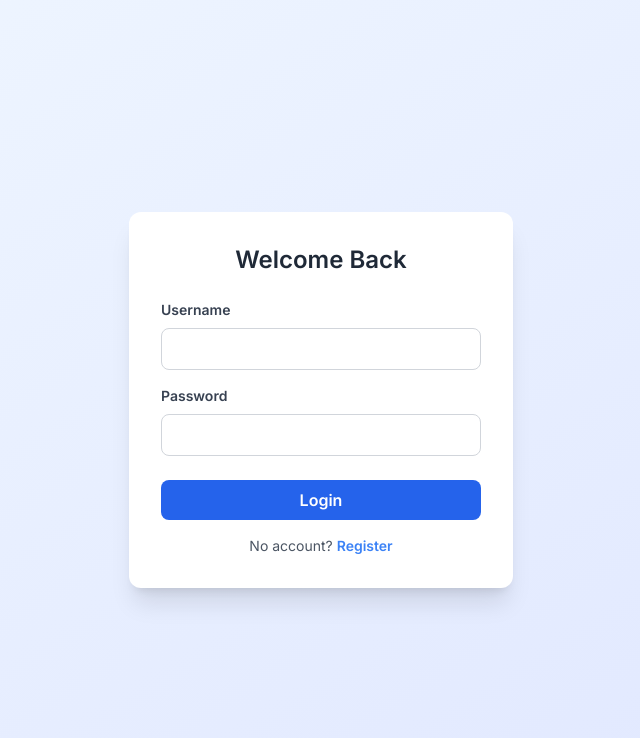
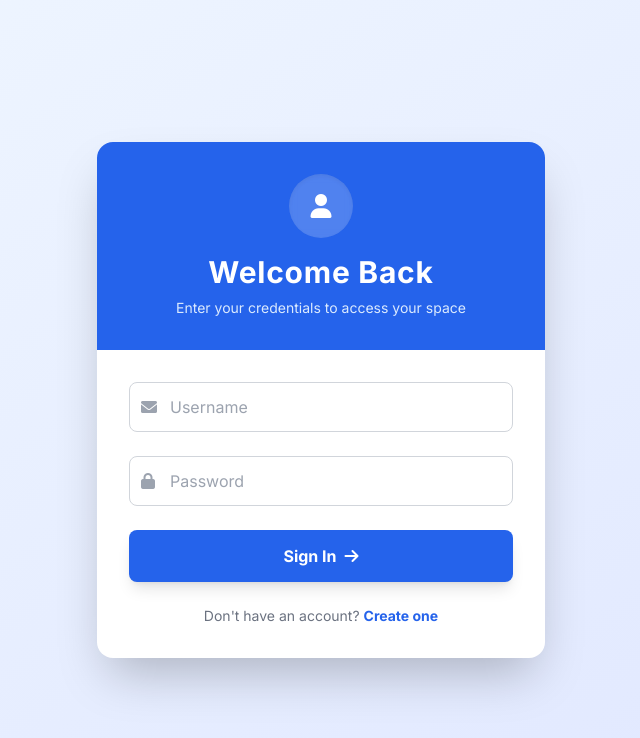
Before and after one commit to anvan5582-commits/websipte_koeb, a Flask app: page /login in a window 1280 px wide. Shown: the top 738 px of the page, without its empty margins (319-959 px from the left). Run offline with Flask 3, Linux system fonts and the light colour scheme; some libraries are stand-ins or nearby versions.

Commit message:
Update login.html

```diff
--- a/templates/login.html
+++ b/templates/login.html
@@ -2,35 +2,70 @@
 <html lang="en">
 <head>
     <meta charset="UTF-8">
+    <meta name="viewport" content="width=device-width, initial-scale=1.0">
     <title>Login - Dashboard</title>
     <script src="https://cdn.tailwindcss.com"></script>
-    <link href="https://fonts.googleapis.com/css2?family=Inter:wght@400;600&display=swap" rel="stylesheet">
+    <link href="https://cdnjs.cloudflare.com/ajax/libs/font-awesome/6.0.0/css/all.min.css" rel="stylesheet">
+    <link href="https://fonts.googleapis.com/css2?family=Inter:wght@300;400;500;600;700&display=swap" rel="stylesheet">
     <style> body { font-family: 'Inter', sans-serif; } </style>
 </head>
 <body class="bg-gradient-to-br from-blue-50 to-indigo-100 min-h-screen flex items-center justify-center p-4">
-    <div class="bg-white p-8 rounded-xl shadow-xl w-full max-w-sm">
-        <h2 class="text-2xl font-bold mb-6 text-gray-800 text-center">Welcome Back</h2>
+
+    <div class="bg-white rounded-2xl shadow-2xl w-full max-w-md overflow-hidden transform transition-all hover:scale-[1.01] duration-300">
+
+        <div class="bg-blue-600 p-8 text-center">
+            <div class="w-16 h-16 bg-white/20 backdrop-blur-sm rounded-full flex items-center justify-center mx-auto mb-4 text-white text-2xl shadow-inner">
+                <i class="fas fa-user"></i>
+            </div>
+            <h2 class="text-3xl font-bold text-white tracking-wide">Welcome Back</h2>
+            <p class="text-blue-100 text-sm mt-2">Enter your credentials to access your space</p>
+        </div>
+
+        <div class="p-8">
 
             {% with messages = get_flashed_messages() %}
             {% if messages %}
-            <div class="bg-red-100 text-red-600 p-3 rounded mb-4 text-sm">{{ messages[0] }}</div>
+                <div class="bg-red-50 border-l-4 border-red-500 text-red-700 p-4 rounded mb-6 text-sm flex items-center gap-2 animate-pulse">
+                    <i class="fas fa-exclamation-circle"></i>
+                    {{ messages[0] }}
+                </div>
             {% endif %}
             {% endwith %}
 
-        <form method="POST">
-            <div class="mb-4">
-                <label class="block text-gray-700 text-sm font-bold mb-2">Username</label>
-                <input type="text" name="username" class="w-full border border-gray-300 rounded-lg p-2 focus:ring-2 focus:ring-blue-500 outline-none" required>
+            <form method="POST" class="space-y-6">
+                <div class="relative">
+                    <div class="absolute inset-y-0 left-0 pl-3 flex items-center pointer-events-none">
+                        <i class="fas fa-envelope text-gray-400"></i>
                     </div>
-            <div class="mb-6">
-                <label class="block text-gray-700 text-sm font-bold mb-2">Password</label>
-                <input type="password" name="password" class="w-full border border-gray-300 rounded-lg p-2 focus:ring-2 focus:ring-blue-500 outline-none" required>
+                    <input type="text" name="username"
+                           class="w-full pl-10 pr-4 py-3 border border-gray-300 rounded-lg focus:ring-2 focus:ring-blue-500 focus:border-blue-500 outline-none transition-all text-gray-700"
+                           placeholder="Username" required>
                 </div>
-            <button type="submit" class="w-full bg-blue-600 text-white font-bold py-2 rounded-lg hover:bg-blue-700 transition">Login</button>
+
+                <div class="relative">
+                    <div class="absolute inset-y-0 left-0 pl-3 flex items-center pointer-events-none">
+                        <i class="fas fa-lock text-gray-400"></i>
+                    </div>
+                    <input type="password" name="password"
+                           class="w-full pl-10 pr-4 py-3 border border-gray-300 rounded-lg focus:ring-2 focus:ring-blue-500 focus:border-blue-500 outline-none transition-all text-gray-700"
+                           placeholder="Password" required>
+                </div>
+
+                <button type="submit"
+                        class="w-full bg-blue-600 text-white font-bold py-3.5 rounded-lg hover:bg-blue-700 focus:ring-4 focus:ring-blue-300 transition-all shadow-lg hover:shadow-xl transform active:scale-95 flex items-center justify-center gap-2">
+                    <span>Sign In</span>
+                    <i class="fas fa-arrow-right"></i>
+                </button>
             </form>
-        <p class="mt-4 text-center text-sm text-gray-600">
-            No account? <a href="/register" class="text-blue-500 font-bold hover:underline">Register</a>
+
+            <div class="mt-6 text-center">
+                <p class="text-sm text-gray-500">
+                    Don't have an account?
+                    <a href="/register" class="text-blue-600 font-bold hover:underline hover:text-blue-800 transition">Create one</a>
                 </p>
             </div>
+        </div>
+    </div>
+
 </body>
 </html>
```
Lines whose indentation alone changed are shown as unchanged.
